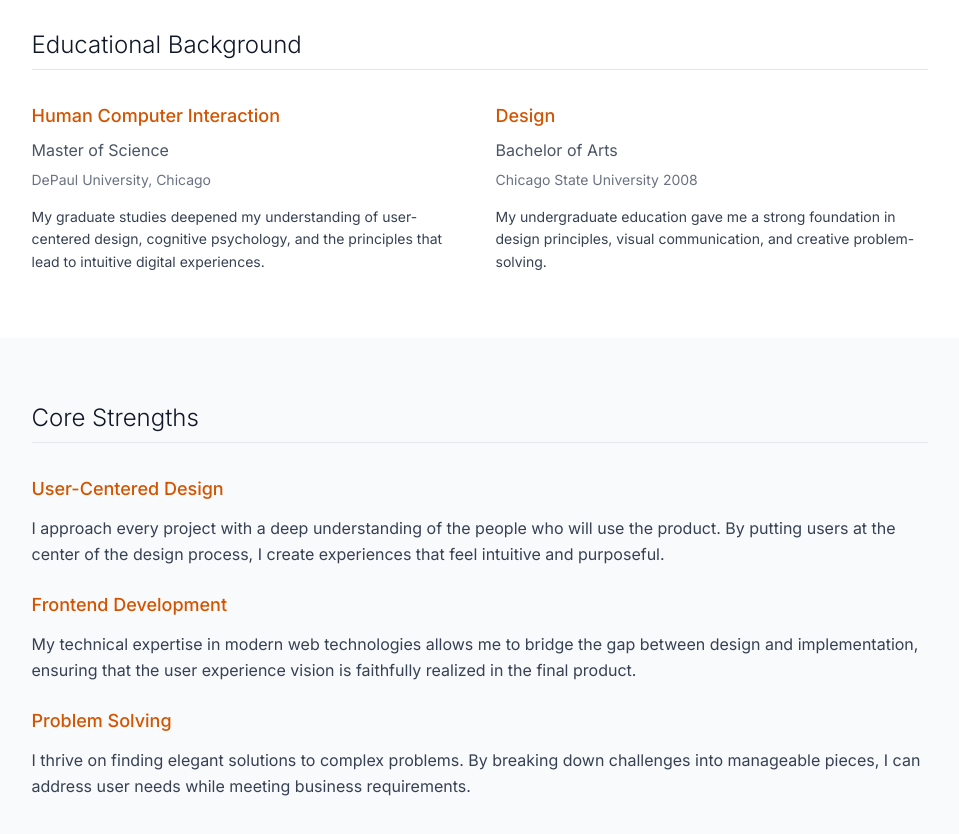
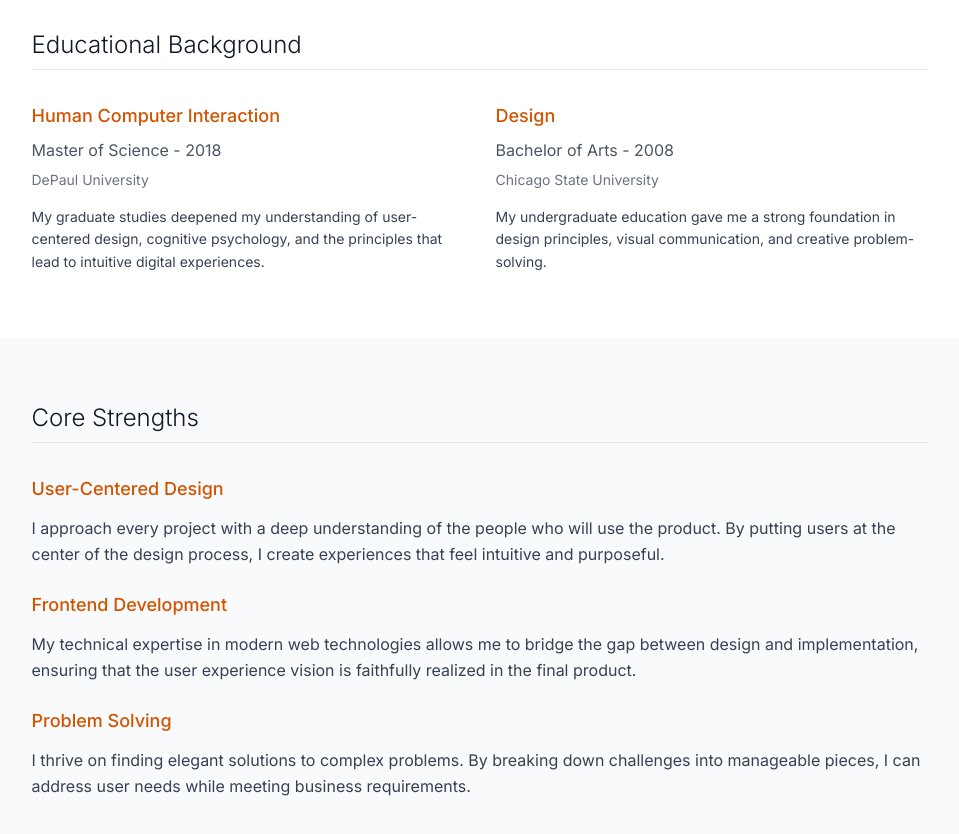
Before and after one commit to brian-hlbdg/portfolio-nextjs, a Next.js app: page / in a window 1280 px wide. Shown: the part 2000-2834 px from the top of the page, without its empty margins (153-1112 px from the left). Built offline with nearby package versions, Linux system fonts and the light colour scheme; no server answers.

Commit message:
updated graduation dates

```diff
--- a/src/components/features/EducationSection.tsx
+++ b/src/components/features/EducationSection.tsx
@@ -15,8 +15,8 @@ export function EducationSection() {
 
             <div>
               <h3 className="text-lg font-medium mb-2 text-primary">Human Computer Interaction</h3>
-              <p className="text-gray-600 dark:text-gray-400 mb-2">Master of Science</p>
-              <p className="text-gray-500 dark:text-gray-400 text-sm mb-4">DePaul University, Chicago</p>
+              <p className="text-gray-600 dark:text-gray-400 mb-2">Master of Science - 2018</p>
+              <p className="text-gray-500 dark:text-gray-400 text-sm mb-4">DePaul University</p>
               <p className="text-gray-700 dark:text-gray-300 text-sm leading-relaxed">
                 My graduate studies deepened my understanding of user-centered design, cognitive psychology, and the principles that lead to intuitive digital experiences.
               </p>
@@ -24,8 +24,8 @@ export function EducationSection() {
 
             <div>
               <h3 className="text-lg font-medium mb-2 text-primary">Design</h3>
-              <p className="text-gray-600 dark:text-gray-400 mb-2">Bachelor of Arts</p>
-              <p className="text-gray-500 dark:text-gray-400 text-sm mb-4">Chicago State University 2008</p>
+              <p className="text-gray-600 dark:text-gray-400 mb-2">Bachelor of Arts - 2008</p>
+              <p className="text-gray-500 dark:text-gray-400 text-sm mb-4">Chicago State University</p>
               <p className="text-gray-700 dark:text-gray-300 text-sm leading-relaxed">
                 My undergraduate education gave me a strong foundation in design principles, visual communication, and creative problem-solving.
               </p>
```
